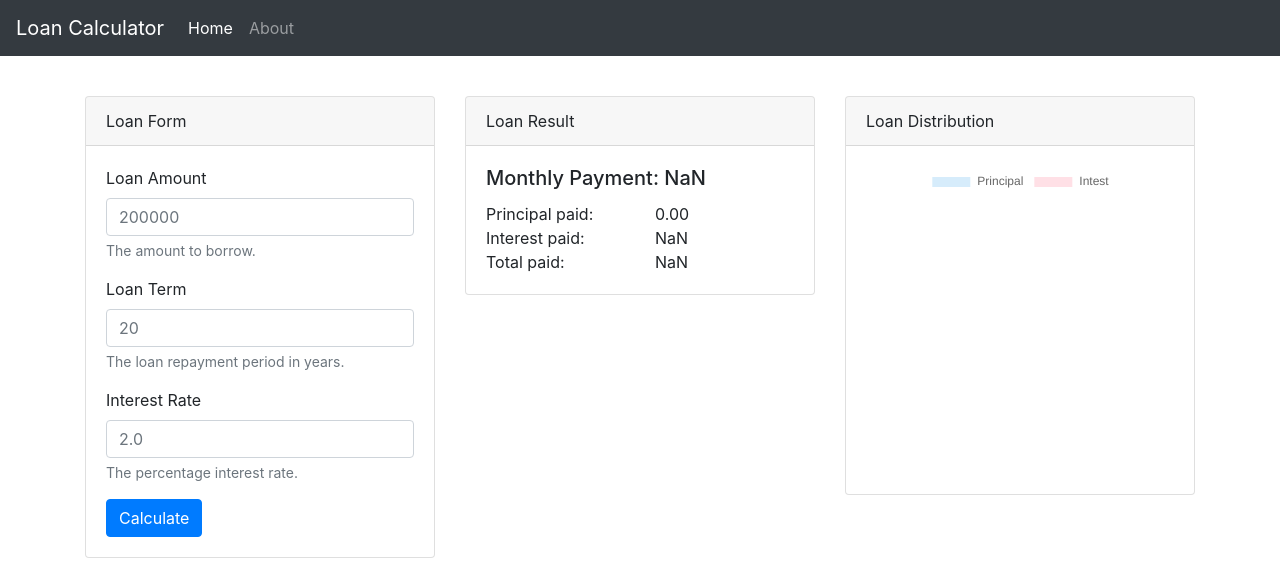
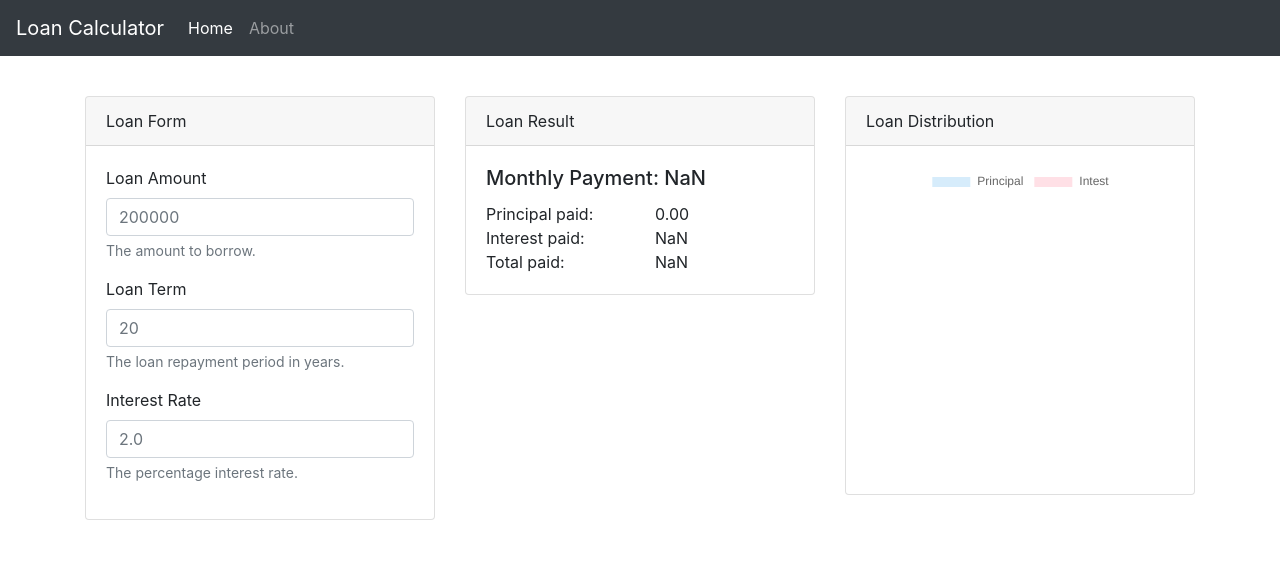
Before and after one commit to AndreMiras/loan-calculator, a React (Create React App) app: page / in a window 1280 px wide. Shown: the top 576 px of the page. Built offline with nearby package versions, Linux system fonts and the light colour scheme.

Commit message:
:fire: Drops unused Calculate button
Everything is already always happening on the fly.

```diff
--- a/src/components/LoanForm.tsx
+++ b/src/components/LoanForm.tsx
@@ -1,5 +1,5 @@
 import React, { FunctionComponent, ChangeEvent } from 'react';
-import { Button, Card, Form } from 'react-bootstrap';
+import { Card, Form } from 'react-bootstrap';
 
 type onNumberChangeCallback = (value: number) => void;
 
@@ -61,9 +61,6 @@ const LoanForm: FunctionComponent<LoanFormProps> = ({ onAmount, onTerm, onIntere
         <AmountField onChange={onAmount} />
         <TermField onChange={onTerm} />
         <InterestRateField onChange={onInterest} />
-        <Button variant="primary" type="button">
-          Calculate
-        </Button>
       </Form>
     </Card.Body>
   </Card>
```
